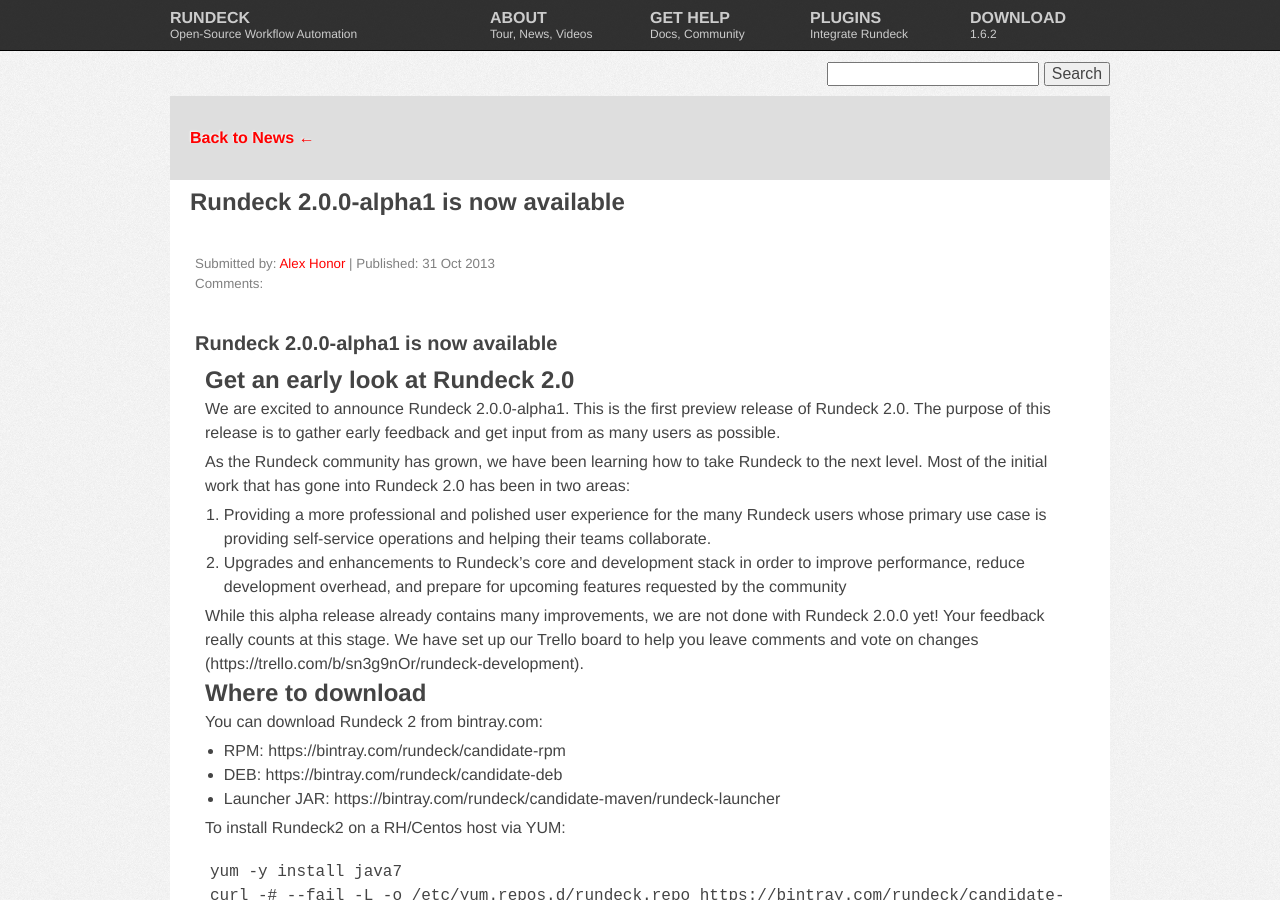
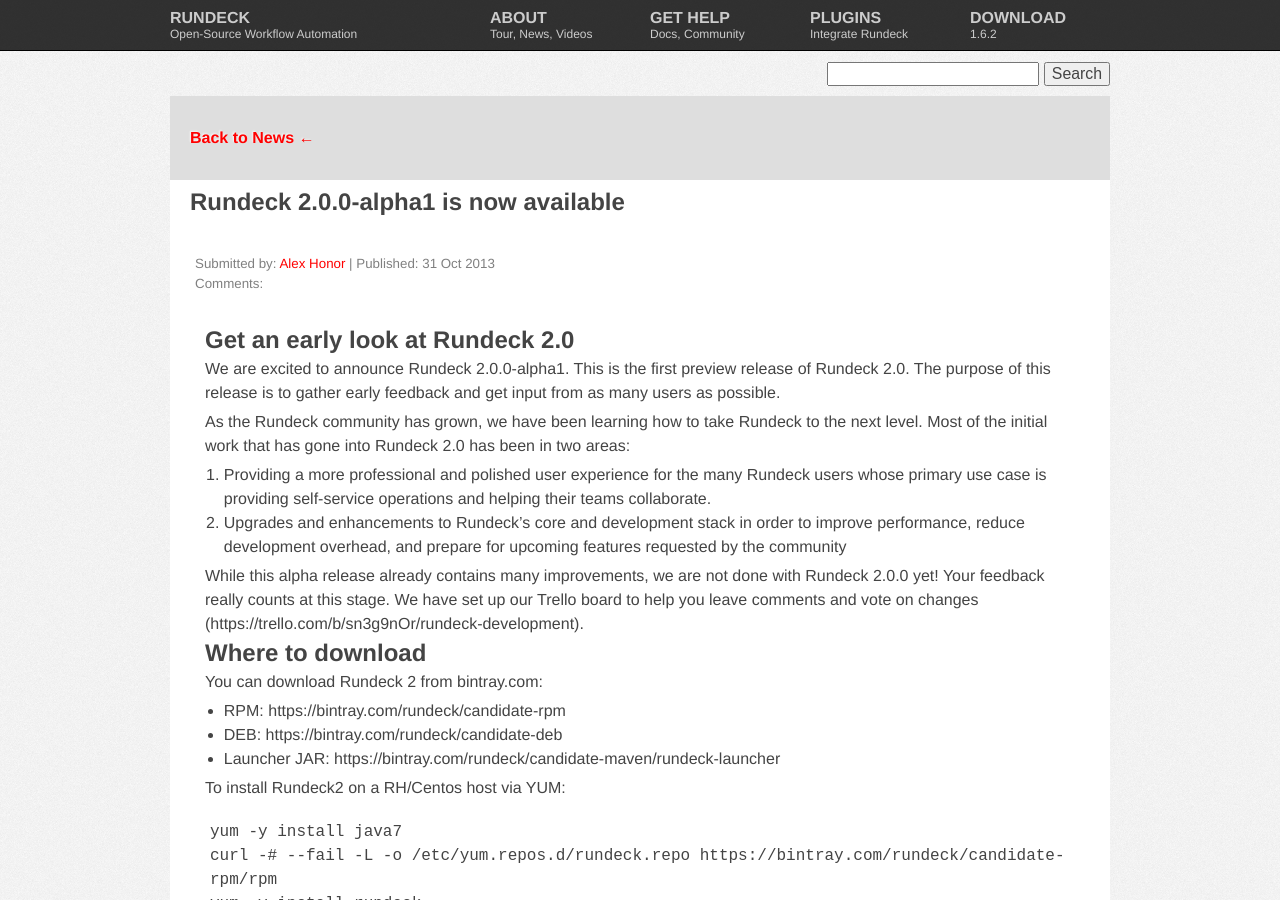
Before and after one commit to rundeck/rundeck-ghpages, a Jekyll site: the page built from news/_posts/2013-10-31-rundeck-2.0-alpha1.md, in a window 1280 px wide and 900 px high. Built offline with Jekyll 4.4.1, drawn with Linux system fonts in a browser that asks for light colours; nearby versions of some CDN libraries; comment, search, counter and statistics services are not loaded.

Commit message:
removed redundant title

```diff
--- a/news/_posts/2013-10-31-rundeck-2.0-alpha1.md
+++ b/news/_posts/2013-10-31-rundeck-2.0-alpha1.md
@@ -5,8 +5,6 @@
 comments: true
 author: <a href="http://about.me/alexhonor">Alex Honor</a>
 ---
-
-## Rundeck 2.0.0-alpha1 is now available
 
 ### Get an early look at Rundeck 2.0
 
```
